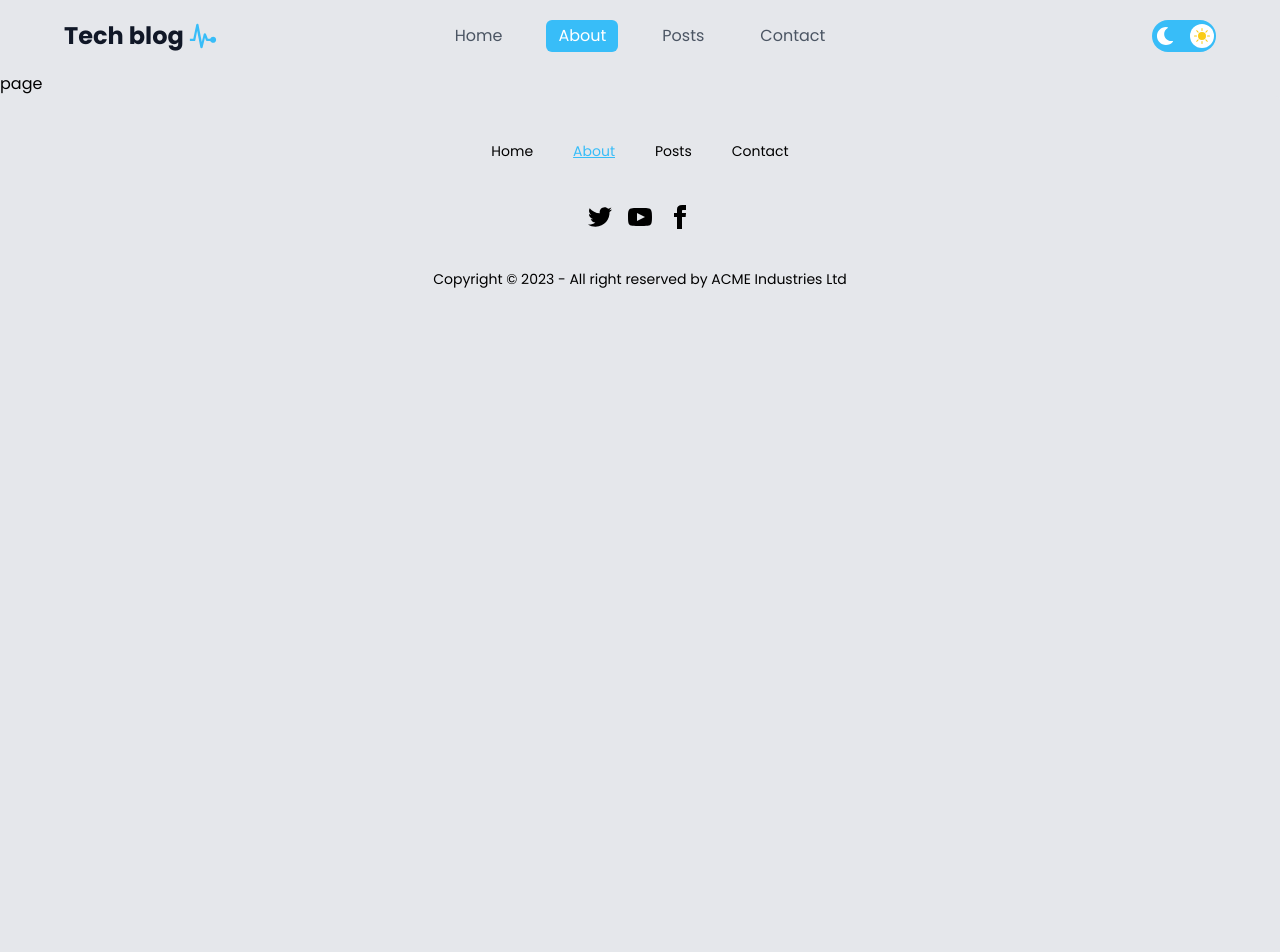
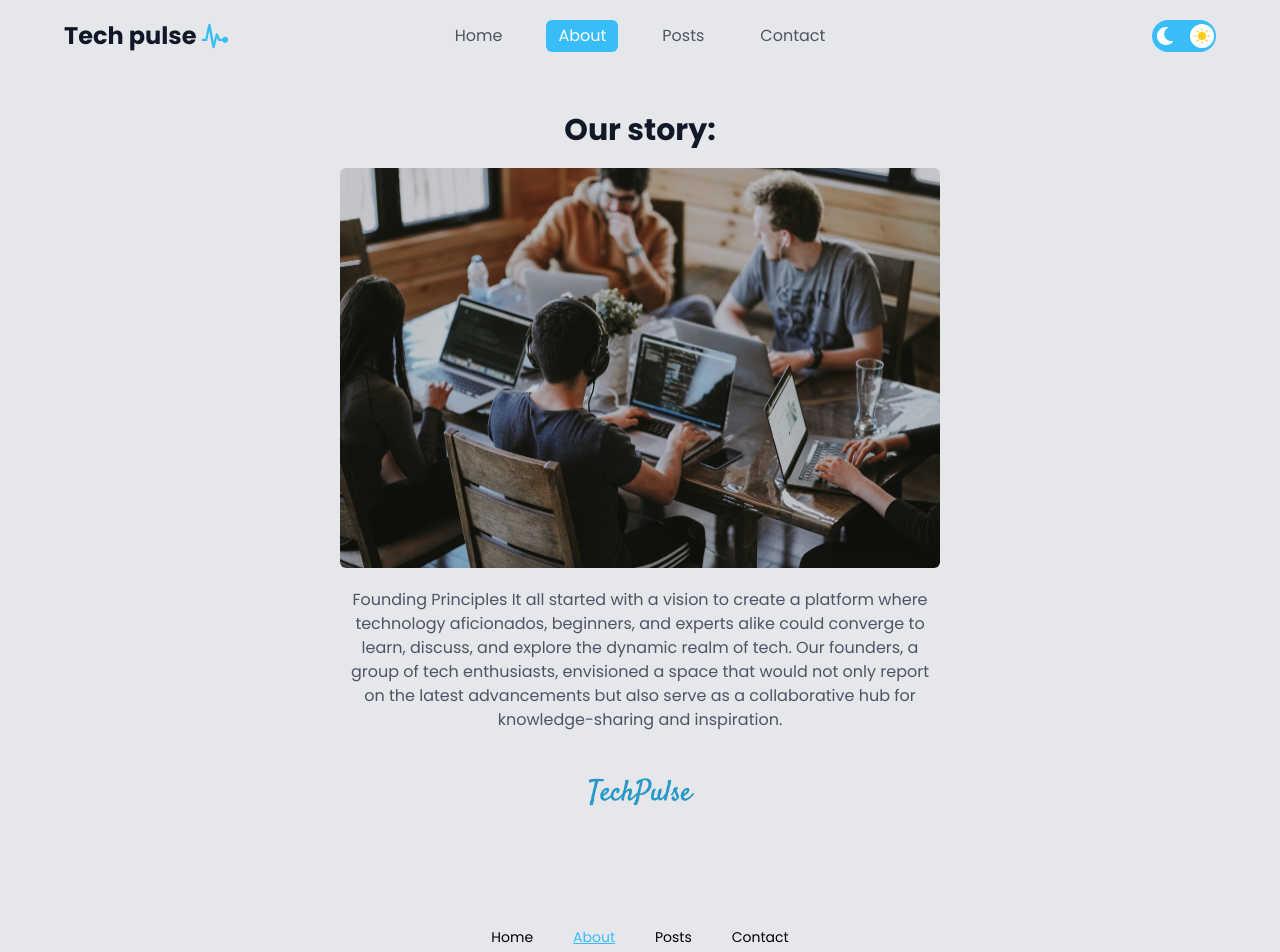
Before and after one commit to EstebanPastor/Pulse-tech-blog, a Next.js app: page /about in a window 1280 px wide. Shown: the top 952 px of the page. Before the commit the page ends 800 px from the top, so only its background shows below. Built offline with nearby package versions, Linux system fonts and the light colour scheme.

Commit message:
feat: :art: Add about us page

```diff
--- a/app/about/page.jsx
+++ b/app/about/page.jsx
@@ -1,9 +1,39 @@
-import React from 'react'
+import Image from "next/image";
+
+import aboutImage from "../../public/assets/about.jpg";
+import signatureImage from "../../public/assets/signature.png";
 
 const page = () => {
   return (
-    <div>page</div>
-  )
-}
+    <div className="py-10">
+      <div className="wrapper flex flex-col gap-5 justify-center items-center">
+        <h1 className="text-3xl font-bold text-gray-900 dark:text-white">
+          Our story:
+        </h1>
+        <Image
+          src={aboutImage}
+          height={600}
+          width={600}
+          alt="About us"
+          className="rounded-md"
+        />
+        <p className="max-w-[600px] text-center text-gray-600 dark:text-white">
+          Founding Principles It all started with a vision to create a platform
+          where technology aficionados, beginners, and experts alike could
+          converge to learn, discuss, and explore the dynamic realm of tech. Our
+          founders, a group of tech enthusiasts, envisioned a space that would
+          not only report on the latest advancements but also serve as a
+          collaborative hub for knowledge-sharing and inspiration.
+        </p>
+        <Image
+          src={signatureImage}
+          height={300}
+          width={300}
+          alt="tech pulse logo"
+        />
+      </div>
+    </div>
+  );
+};
 
-export default page
+export default page;
--- a/app/components/ui/navbar/NavBar.jsx
+++ b/app/components/ui/navbar/NavBar.jsx
@@ -22,7 +22,7 @@ const NavBar = () => {
         <Link href={"/"} className="flex-1">
           <div className="flex gap-1 items-center">
             <h1 className="font-bold text-gray-900 text-2xl dark:text-white">
-              Tech blog
+              Tech pulse
             </h1>
             <IoMdPulse className="text-3xl text-sky-400" aria-hidden="true" />
           </div>
```
